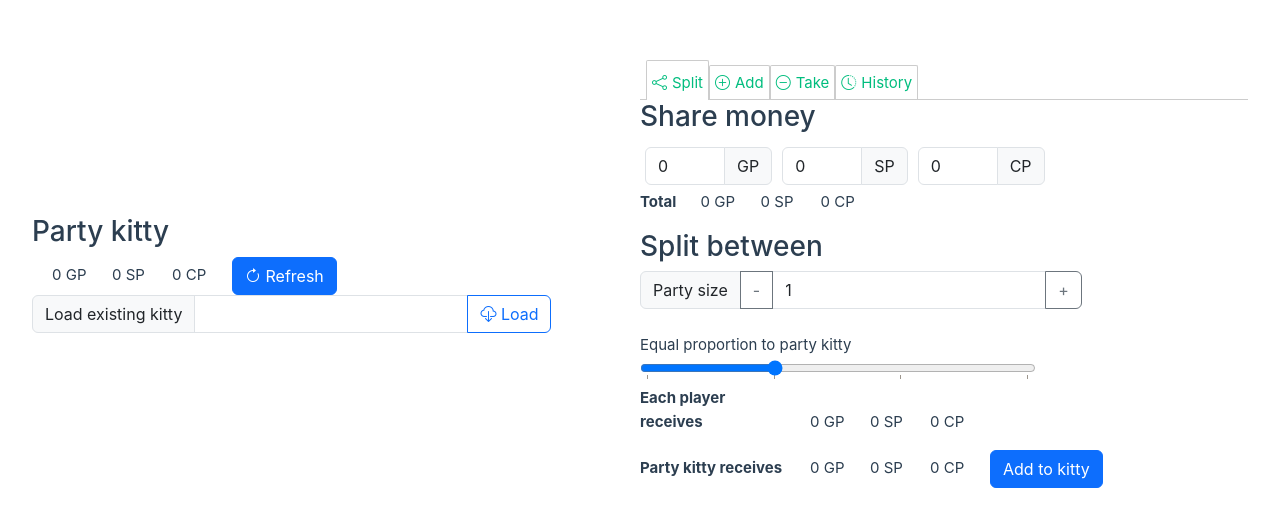
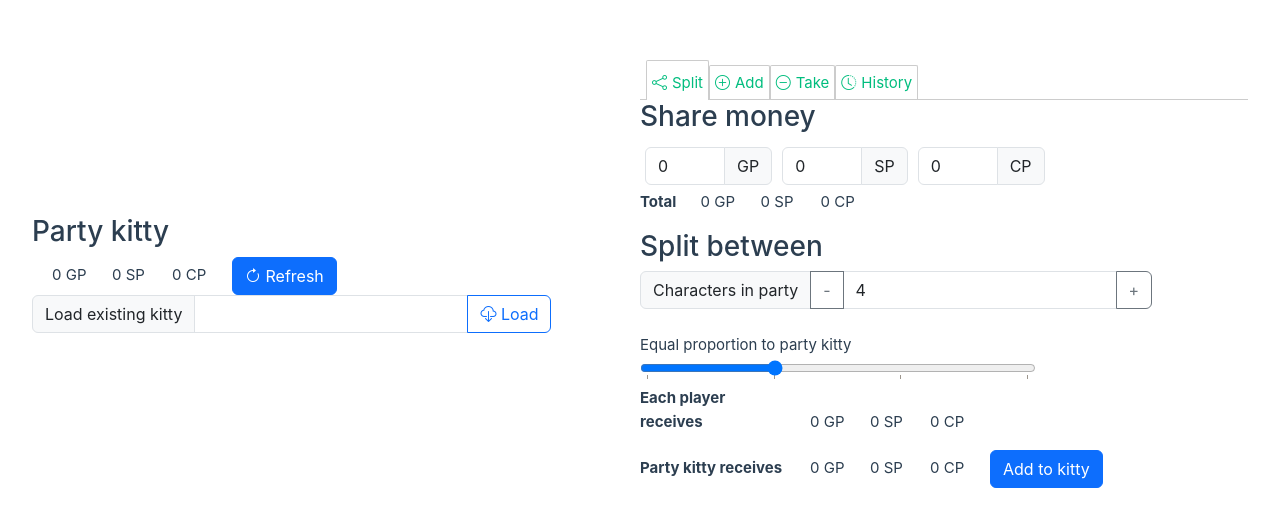
Before and after one commit to Trantion897/party-kitty, a Vue app: page / in a window 1280 px wide. Shown: the part 118-644 px from the top of the page. Built offline with nearby package versions, Linux system fonts and the light colour scheme.

Commit message:
Set default party size to 4

```diff
--- a/src/components/widgets/SplitControl.vue
+++ b/src/components/widgets/SplitControl.vue
@@ -55,7 +55,7 @@
         <div class="row gy-2">
             <div class="col-auto">
 		        <div class="input-group mb-3">
-                    <span class="input-group-text">Party size</span>
+                    <span class="input-group-text">Characters in party</span>
                     <button class="btn btn-outline-secondary" type="button" id="party-minus-button" @click="changePartySize(-1)">-</button>
                     <input type="text" class="form-control" aria-label="Number of characters in party" :value="partySize" @input="setPartySize($event)" @keyup.up="changePartySize(1)" @keyup.down="changePartySize(-1)"/>
                     <button class="btn btn-outline-secondary" type="button" id="party-minus-button" @click="changePartySize(1)">+</button>
--- a/src/stores/kitty.js
+++ b/src/stores/kitty.js
@@ -5,7 +5,7 @@ import { useCurrencyStore } from '@/stores/currency';
 
 export const useKittyStore = defineStore('kitty', () => {
     const defaultConfig = {
-        partySize: 1,
+        partySize: 4,
         splitRatio: 33
     };
 
```
